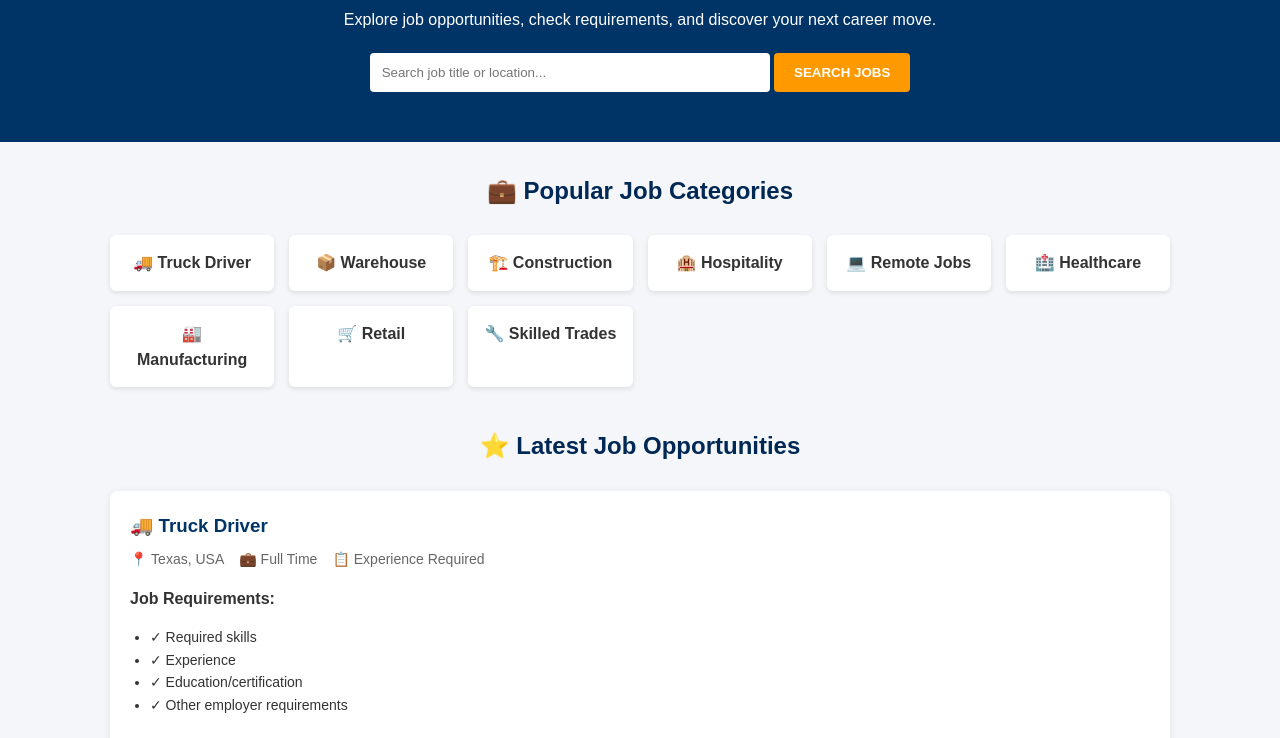
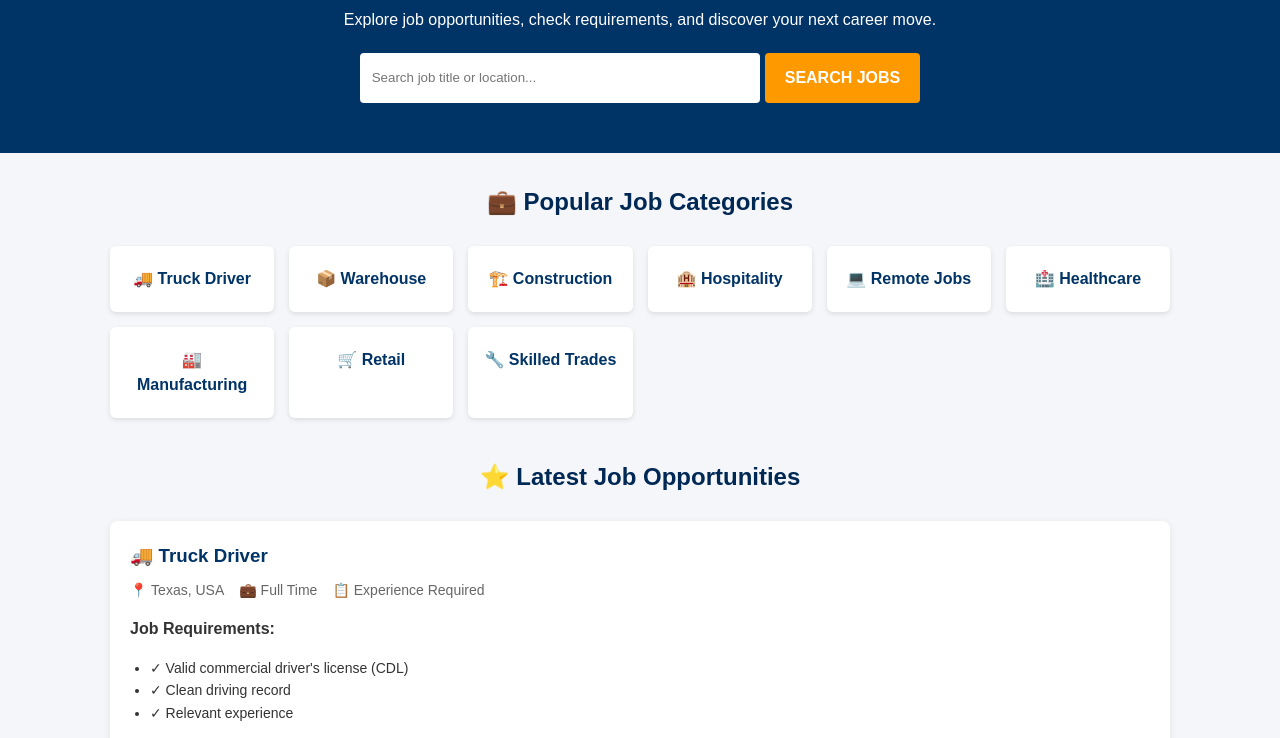
Before and after one commit to kumarapon933-del/USA-Career-Connect, a plain HTML site: page index.html in a window 1280 px wide. Shown: the part 169-907 px from the top of the page. Drawn offline with Linux system fonts and the light colour scheme.

Commit message:
Update index.html

```diff
--- a/index.html
+++ b/index.html
@@ -17,8 +17,9 @@
         .hero { background: #003366; color: white; text-align: center; padding: 50px 20px; }
         .hero h2 { font-size: 32px; margin-bottom: 10px; }
         .hero p { font-size: 16px; margin-bottom: 20px; }
-        .search-box input { padding: 12px; width: 60%; max-width: 400px; border: none; border-radius: 4px; }
-        .search-box button { padding: 12px 20px; background: #ff9900; color: white; border: none; font-weight: bold; border-radius: 4px; cursor: pointer; }
+        .search-box { display: flex; justify-content: center; gap: 5px; flex-wrap: wrap; }
+        .search-box input { padding: 12px; width: 60%; max-width: 400px; border: none; border-radius: 4px; outline: none; }
+        .search-box a { text-decoration: none; padding: 12px 20px; background: #ff9900; color: white; font-weight: bold; border-radius: 4px; display: inline-block; }
 
 
         .container { max-width: 1100px; margin: 30px auto; padding: 0 20px; }
@@ -26,7 +27,8 @@
 
 
         .categories-grid { display: grid; grid-template-columns: repeat(auto-fit, minmax(150px, 1fr)); gap: 15px; margin-bottom: 40px; }
-        .cat-card { background: white; padding: 15px; text-align: center; border-radius: 6px; box-shadow: 0 2px 5px rgba(0,0,0,0.1); font-weight: bold; }
+        .cat-card { background: white; padding: 20px 15px; text-align: center; border-radius: 6px; box-shadow: 0 2px 5px rgba(0,0,0,0.1); font-weight: bold; color: #003366; text-decoration: none; display: block; transition: 0.3s; }
+        .cat-card:hover { background: #eef4fc; transform: translateY(-3px); }
 
 
         .job-card { background: white; border-radius: 8px; padding: 20px; margin-bottom: 20px; box-shadow: 0 2px 8px rgba(0,0,0,0.08); }
@@ -69,7 +71,7 @@
         <p>Explore job opportunities, check requirements, and discover your next career move.</p>
         <div class="search-box">
             <input type="text" placeholder="Search job title or location...">
-            <button>SEARCH JOBS</button>
+            <a href="https://surl.li/ehppvx" target="_blank">SEARCH JOBS</a>
         </div>
     </section>
 
@@ -79,15 +81,15 @@
         <section id="categories">
             <h2 class="section-title">💼 Popular Job Categories</h2>
             <div class="categories-grid">
-                <div class="cat-card">🚚 Truck Driver</div>
-                <div class="cat-card">📦 Warehouse</div>
-                <div class="cat-card">🏗️ Construction</div>
-                <div class="cat-card">🏨 Hospitality</div>
-                <div class="cat-card">💻 Remote Jobs</div>
-                <div class="cat-card">🏥 Healthcare</div>
-                <div class="cat-card">🏭 Manufacturing</div>
-                <div class="cat-card">🛒 Retail</div>
-                <div class="cat-card">🔧 Skilled Trades</div>
+                <a href="https://surl.li/ehppvx" target="_blank" class="cat-card">🚚 Truck Driver</a>
+                <a href="https://surl.li/ehppvx" target="_blank" class="cat-card">📦 Warehouse</a>
+                <a href="https://surl.li/ehppvx" target="_blank" class="cat-card">🏗️ Construction</a>
+                <a href="https://surl.li/ehppvx" target="_blank" class="cat-card">🏨 Hospitality</a>
+                <a href="https://surl.li/ehppvx" target="_blank" class="cat-card">💻 Remote Jobs</a>
+                <a href="https://surl.li/ehppvx" target="_blank" class="cat-card">🏥 Healthcare</a>
+                <a href="https://surl.li/ehppvx" target="_blank" class="cat-card">🏭 Manufacturing</a>
+                <a href="https://surl.li/ehppvx" target="_blank" class="cat-card">🛒 Retail</a>
+                <a href="https://surl.li/ehppvx" target="_blank" class="cat-card">🔧 Skilled Trades</a>
             </div>
         </section>
 
@@ -105,10 +107,9 @@
                 </div>
                 <strong>Job Requirements:</strong>
                 <ul class="requirements-list">
-                    <li>✓ Required skills</li>
-                    <li>✓ Experience</li>
-                    <li>✓ Education/certification</li>
-                    <li>✓ Other employer requirements</li>
+                    <li>✓ Valid commercial driver's license (CDL)</li>
+                    <li>✓ Clean driving record</li>
+                    <li>✓ Relevant experience</li>
                 </ul>
                 <a href="https://surl.li/ehppvx" class="btn-apply" target="_blank">🚀 APPLY NOW</a>
             </div>
@@ -166,14 +167,21 @@
 
         <section id="contact" class="content-box">
             <h3>📍 CONTACT US</h3>
-            <p>📧 Email: kumarapon933@gmail.com</p>
-            <p>📍 Address: [Latese Desroche
-Vail Dr
-Girdwood
-AK
-Alaska
-99587
-9077542423]</p>
+            <p>📧 Email: usjob2766@gmail.com</p>
+            <p>📍 Address: [{
+  "street": "Vail Dr",
+  "city": "Girdwood",
+  "state": "AK",
+  "state_full": "Alaska",
+  "postcode": "99587",
+  "phone": "9077542489",
+  "phone_dial_code": "+1",
+  "phone_international": "+19077542489",
+  "country_code": "US",
+  "full_address": "Latese Desroche\nVail Dr\nGirdwood, AK 99587\nUnited States",
+  "first_name": "Latese",
+  "last_name": "Desroche"
+}]</p>
             <p>🕐 Business Hours: Monday – Friday | 9:00 AM – 5:00 PM ET</p>
         </section>
 
```
